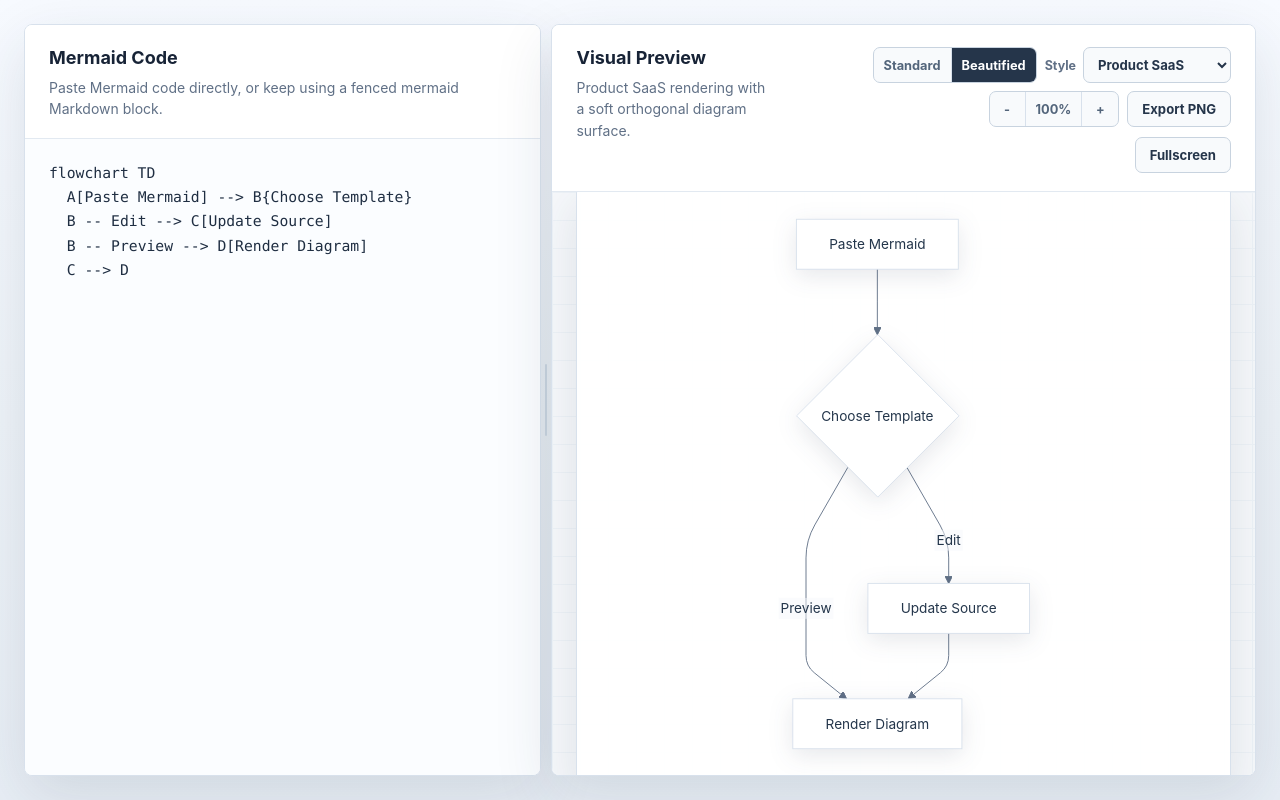
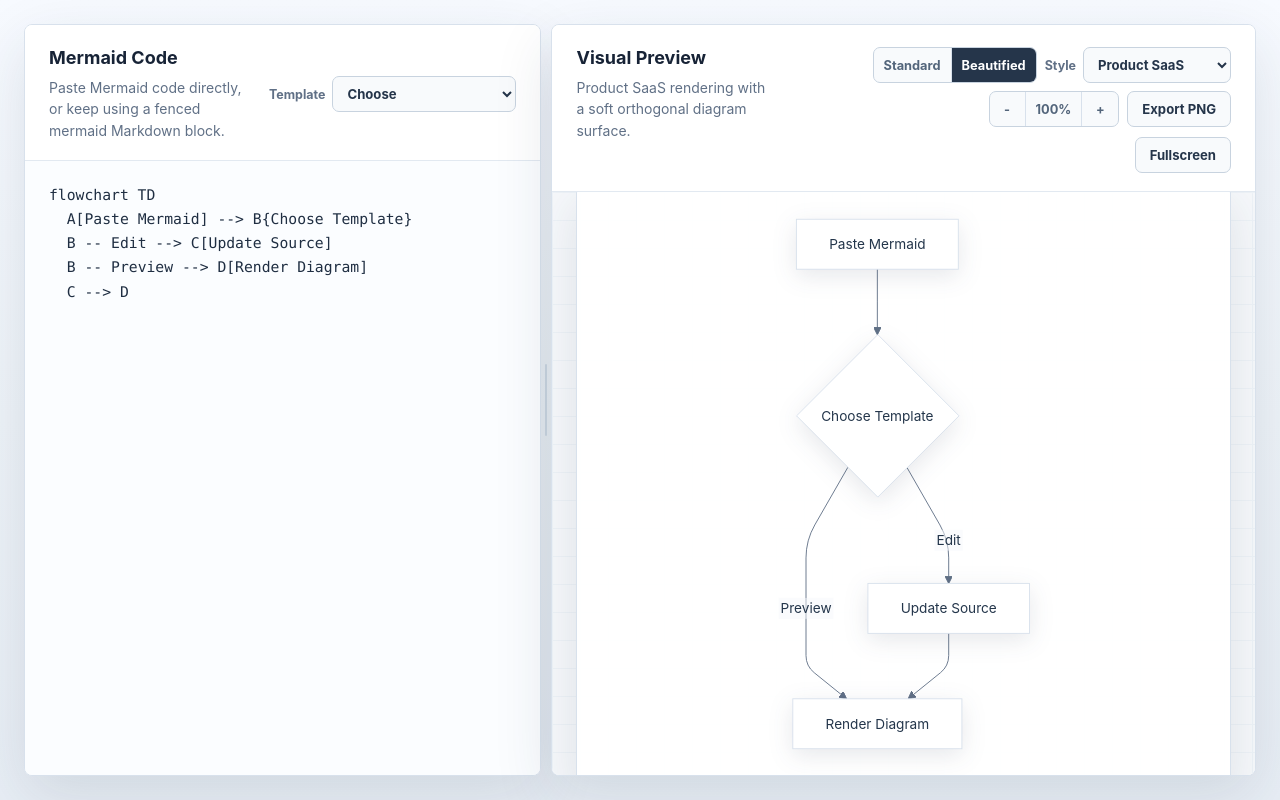
Before and after one commit to xiangjianan/mermaid, a React (Vite) app: page / in a window 1280 px wide. Built offline with nearby package versions, Linux system fonts and the light colour scheme.

Commit message:
feat: add mermaid template selector

```diff
--- a/src/App.tsx
+++ b/src/App.tsx
@@ -8,6 +8,7 @@ import { useDebouncedValue } from "./lib/debounce";
 import { renderMermaidDiagram } from "./lib/mermaidRenderer";
 import { exportSvgToPng } from "./lib/pngExport";
 import { normalizeMermaidSource } from "./lib/source";
+import type { MermaidTemplate } from "./lib/templates";
 import {
   clampZoom,
   DEFAULT_ZOOM,
@@ -36,6 +37,11 @@ export default function App() {
     exportMessageTokenRef.current += 1;
     setExportMessage("");
     setSource(nextSource);
+  };
+
+  const handleTemplateSelect = (template: MermaidTemplate) => {
+    handleSourceChange(template.code);
+    setZoom(DEFAULT_ZOOM);
   };
 
   useEffect(() => {
@@ -103,7 +109,13 @@ export default function App() {
     <main className="app-shell">
       <SplitPane
         storageKey="mermaid-visualizer-left-width"
-        left={<EditorPane value={source} onChange={handleSourceChange} />}
+        left={
+          <EditorPane
+            value={source}
+            onChange={handleSourceChange}
+            onTemplateSelect={handleTemplateSelect}
+          />
+        }
         right={
           <PreviewPane
             state={previewState}
--- a/src/components/EditorPane.tsx
+++ b/src/components/EditorPane.tsx
@@ -1,9 +1,12 @@
+import { mermaidTemplates, type MermaidTemplate } from "../lib/templates";
+
 type EditorPaneProps = {
   value: string;
   onChange: (value: string) => void;
+  onTemplateSelect: (template: MermaidTemplate) => void;
 };
 
-export function EditorPane({ value, onChange }: EditorPaneProps) {
+export function EditorPane({ value, onChange, onTemplateSelect }: EditorPaneProps) {
   return (
     <section className="tool-pane editor-pane">
       <header className="pane-header">
@@ -11,6 +14,31 @@ export function EditorPane({ value, onChange }: EditorPaneProps) {
           <h1>Mermaid Code</h1>
           <p>Paste Mermaid code directly, or keep using a fenced mermaid Markdown block.</p>
         </div>
+        <label className="toolbar-select-label">
+          Template
+          <select
+            defaultValue=""
+            aria-label="Mermaid template"
+            onChange={(event) => {
+              const template = mermaidTemplates.find(
+                (item) => item.id === event.target.value
+              );
+              if (template) {
+                onTemplateSelect(template);
+                event.currentTarget.value = "";
+              }
+            }}
+          >
+            <option value="" disabled>
+              Choose
+            </option>
+            {mermaidTemplates.map((template) => (
+              <option key={template.id} value={template.id}>
+                {template.label}
+              </option>
+            ))}
+          </select>
+        </label>
       </header>
       <textarea
         aria-label="Mermaid code input"
--- a/src/styles.css
+++ b/src/styles.css
@@ -115,6 +115,10 @@ button {
   padding: 22px 24px 18px;
   border-bottom: 1px solid #e2e9f1;
   background: #ffffff;
+}
+
+.editor-pane .pane-header {
+  align-items: center;
 }
 
 .pane-header h1 {
```
Also changed, not shown: 2 other files (tests, documents, lock files or other folders).
